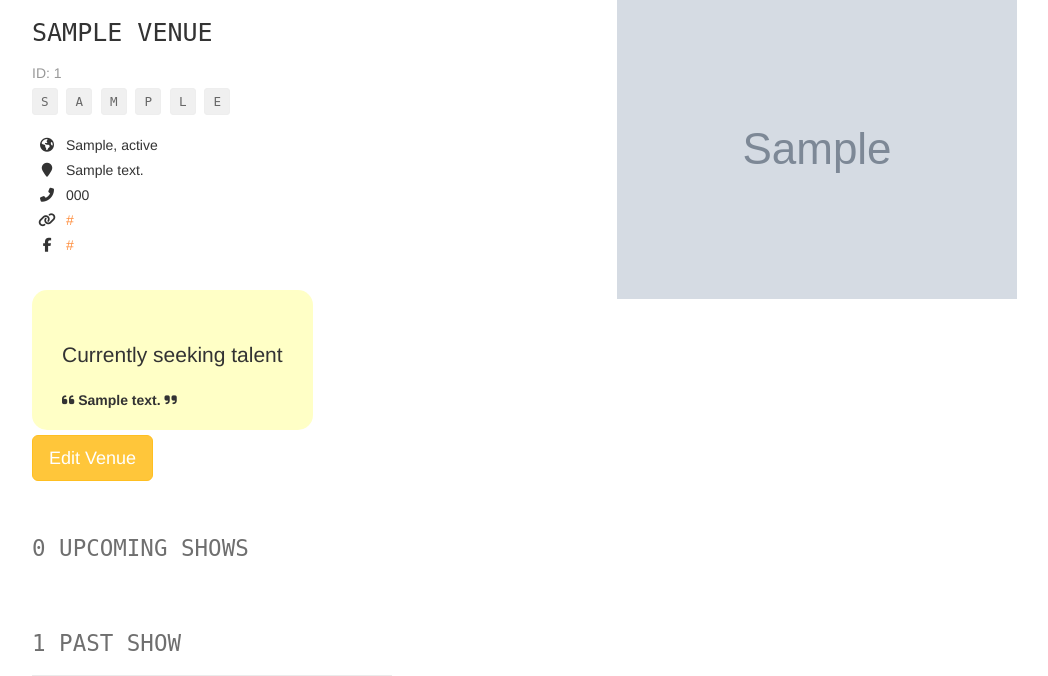
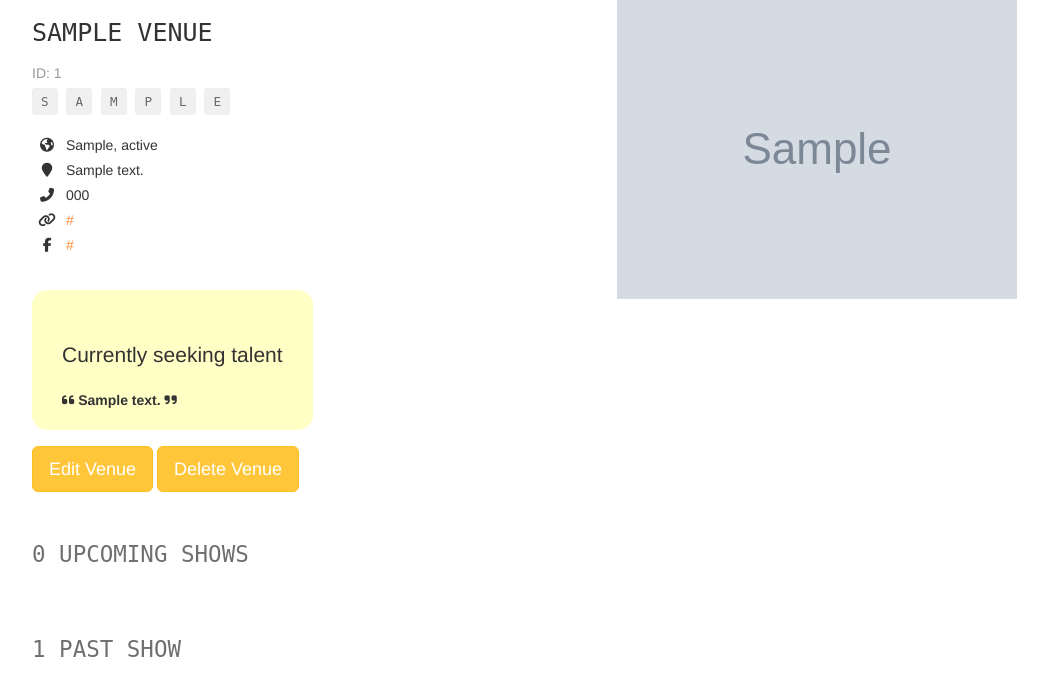
Before and after one commit to DeekshaPrabhakar/Fyyur, a Flask app: page /venues/1 in a window 1280 px wide. Shown: the part 81-757 px from the top of the page, without its empty margins (38-1086 px from the left). Run offline with Flask 2, Linux system fonts and the light colour scheme; tables that the repository leaves empty hold one stand-in row (values such as "Sample post"); grey boxes marked "Sample" are stand-in pictures; some libraries are stand-ins or nearby versions.

Commit message:
feat: delete venue with migration scripts to handle child deletion

```diff
--- a/app.py
+++ b/app.py
@@ -44,7 +44,7 @@ class Venue(db.Model):
     website = db.Column(db.String(200))
     seeking_talent = db.Column(db.Boolean)
     seeking_description = db.Column(db.String)
-    shows = db.relationship('Show', backref='venue', lazy=True)
+    shows = db.relationship('Show', passive_deletes=True, backref='venue', lazy=True)
 
     def __repr__(self):
       return f'<Venue {self.id} {self.name}>'
@@ -63,7 +63,7 @@ class Artist(db.Model):
     facebook_link = db.Column(db.String(120))
     seeking_venue = db.Column(db.Boolean)
     seeking_description = db.Column(db.String)
-    shows = db.relationship('Show', backref='artist', lazy=True)
+    shows = db.relationship('Show', passive_deletes=True, backref='artist', lazy=True)
 
     def __repr__(self):
       return f'<Artist {self.id} {self.name}>'
@@ -73,8 +73,8 @@ class Show(db.Model):
 
     id = db.Column(db.Integer, primary_key=True)
     start_time = db.Column(db.DateTime, nullable=False)
-    venue_id = db.Column(db.Integer, db.ForeignKey('Venue.id'), nullable=False)
-    artist_id = db.Column(db.Integer, db.ForeignKey('Artist.id'), nullable=False)
+    venue_id = db.Column(db.Integer, db.ForeignKey('Venue.id', ondelete='CASCADE'), unique=False)
+    artist_id = db.Column(db.Integer, db.ForeignKey('Artist.id', ondelete='CASCADE'), unique=False)
 
     def __repr__(self):
       return f'<Show {self.id} {self.start_time}>'
@@ -118,7 +118,7 @@ def venues():
       cityVenues.append({
         "id": venue.id,
         "name": venue.name,
-        "num_upcoming_shows": len(db.session.query(Show).filter(Show.venue_id == venue.id).filter(Show.start_time > datetime.now()).all())
+        "num_upcoming_shows": len(db.session.query(Show).filter(Show.venue_id == venue.id).filter(Show.start_time >= datetime.now()).all())
       })
 
     data.append({
@@ -255,11 +255,26 @@ def create_venue_submission():
 
 @app.route('/venues/<venue_id>', methods=['DELETE'])
 def delete_venue(venue_id):
-  # TODO: Complete this endpoint for taking a venue_id, and using
-  # SQLAlchemy ORM to delete a record. Handle cases where the session commit could fail.
+  error = False
+  data = {}
+  venue = Venue.query.get(venue_id)
+  data['name'] = venue.name
+  try:
+    data['name'] = venue.name
+    db.session.delete(venue)
+    db.session.commit()
+  except:
+    error = True
+    db.session.rollback()
+    print(sys.exc_info())
+  finally:
+    db.session.close()
 
-  # BONUS CHALLENGE: Implement a button to delete a Venue on a Venue Page, have it so that
-  # clicking that button delete it from the db then redirect the user to the homepage
+  if not error:
+    flash('Venue ' + data['name'] + ' was successfully deleted!')
+  else:
+    flash('An error occurred. Venue ' + data['name'] + ' could not be deleted.')
+
   return None
 
 #  Artists
--- a/static/css/main.css
+++ b/static/css/main.css
@@ -218,3 +218,10 @@ h2.monospace {
   display: inline-block;
   vertical-align: middle;
 }
+.actions {
+  margin-top: 16px;
+}
+.actions input[type="button"].btn-block {
+  display: inline-block;
+  width: auto;
+}
--- a/static/js/script.js
+++ b/static/js/script.js
@@ -2,3 +2,15 @@ window.parseISOString = function parseISOString(s) {
   var b = s.split(/\D+/);
   return new Date(Date.UTC(b[0], --b[1], b[2], b[3], b[4], b[5], b[6]));
 };
+
+const delete_venue_btn = document.getElementById('delete_venue');
+if (delete_venue_btn) {
+  delete_venue_btn.onclick = function (e) {
+    const venueId = e.target.dataset['id'];
+    fetch('/venues/' + venueId, {
+        method: 'DELETE'
+    }).then(function(){
+      window.location.href = '/venues';
+    });
+  }
+}
--- a/templates/forms/new_show.html
+++ b/templates/forms/new_show.html
@@ -18,7 +18,7 @@
       <label for="start_time">Start Time</label>
       {{ form.start_time(class_ = 'form-control', placeholder='YYYY-MM-DD HH:MM', autofocus = true) }}
     </div>
-    <input type="submit" value="Create Venue" class="btn btn-primary btn-lg btn-block">
+    <input type="submit" value="Create Show" class="btn btn-primary btn-lg btn-block">
   </form>
 </div>
 {% endblock %}
--- a/templates/pages/show_venue.html
+++ b/templates/pages/show_venue.html
@@ -43,9 +43,11 @@
 			<i class="fas fa-moon"></i> Not currently seeking talent
 		</p>
 		{% endif %}
-		<p>
+		<div class="actions">
 			<a href="/venues/{{ venue.id }}/edit"><button class="btn btn-primary btn-lg">Edit Venue</button></a>
-		</p>
+			<input id="delete_venue" type="button" value="Delete Venue" class="btn btn-primary btn-lg btn-block"
+				data-id="{{ venue.id }}">
+		</div>
 	</div>
 	<div class="col-sm-6">
 		<img src="{{ venue.image_link }}" alt="Venue Image" />
```
Also changed, not shown: migrations/versions/794adb705826_.py (added, +34 -0 lines), migrations/versions/936c6157e156_.py (added, +38 -0 lines).
